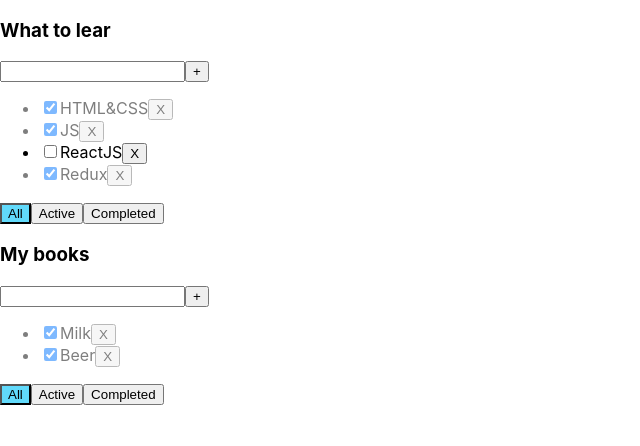
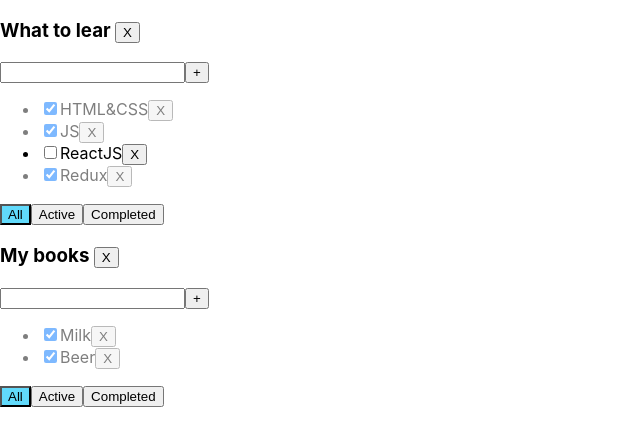
Before and after one commit to Alex666000/TODO2023, a React (Create React App) app: page / in a window 1280 px wide. Shown: the top 446 px of the page, without its empty margins (0-640 px from the left). Built offline with nearby package versions, Linux system fonts and the light colour scheme.

Commit message:
5 - ready trainings

```diff
--- a/src/App.tsx
+++ b/src/App.tsx
@@ -18,6 +18,11 @@ function App() {
             finedTodolist.filter = filterValue
             setTodolists([...todolists])
         }
+    }
+    function removeTodolist(todolistId: string) {
+        setTodolists(todolists.filter(tl => tl.id !== todolistId))
+        delete  tasks[todolistId]
+        setTasks({...tasks})
     }
 
     function removeTask(taskId: string, todolistId: string) {
@@ -79,6 +84,7 @@ function App() {
                     changeTaskStatus={changeTaskStatus}
                     addTask={addTask}
                     changeTodolistFilter={changeTodolistFilter}
+                    removeTodolist={removeTodolist}
                     removeTask={removeTask}
                     title={tl.title}
                     filter={tl.filter}
--- a/src/Todolist/Todolist.tsx
+++ b/src/Todolist/Todolist.tsx
@@ -14,10 +14,11 @@ type PropsType = {
     tasks: Array<TaskType>
     filter: FilterValueType
     todolistId: string
-    removeTask: (taskId: string, todolistId: string) => void
+    removeTask: (id: string, todolistId: string) => void
     changeTodolistFilter: (filterValue: FilterValueType, todolistId: string) => void
-    addTask: (newTaskTitle: string, todolistId: string) => void
+    addTask: (title: string, todolistId: string) => void
     changeTaskStatus: (taskId: string, isDone: boolean, todolistId: string) => void
+    removeTodolist: (todolistId: string) => void
 }
 
 export function Todolist(props: PropsType) {
@@ -27,13 +28,15 @@ export function Todolist(props: PropsType) {
     const onNewTitleChangeHandler = (e: ChangeEvent<HTMLInputElement>) => {
         setNewTaskTitle(e.currentTarget.value)
     }
+
     const onNewTitleKeyDownHandler = (e: KeyboardEvent<HTMLInputElement>) => {
         setError(null)
         if (e.ctrlKey && e.keyCode === 13) {
-            props.addTask(newTaskTitle,props.todolistId)
+            props.addTask(newTaskTitle, props.todolistId)
             setNewTaskTitle("")
         }
     }
+
     const addTask = () => {
         // если то что ввели в поле пустая строка или ничего не ввели - trim() обрежет пробелы
         if (newTaskTitle.trim() !== "") {
@@ -42,6 +45,7 @@ export function Todolist(props: PropsType) {
         }
         setError("Поле обязательно")
     }
+
     const onAllClickHandler = () => {
         props.changeTodolistFilter("all", props.todolistId)
     }
@@ -52,9 +56,14 @@ export function Todolist(props: PropsType) {
         props.changeTodolistFilter("completed", props.todolistId)
     }
 
+    const removeTodolist = () => {
+        props.removeTodolist(props.todolistId)
+    }
 
     return <div>
-        <h3>{props.title}</h3>
+        {/*кнопка удаления тудулиста*/}
+        <h3>{props.title} <button onClick={removeTodolist}>X</button>
+        </h3>
         <div>
             <input
                 className={error ? "error" : ""}
```
